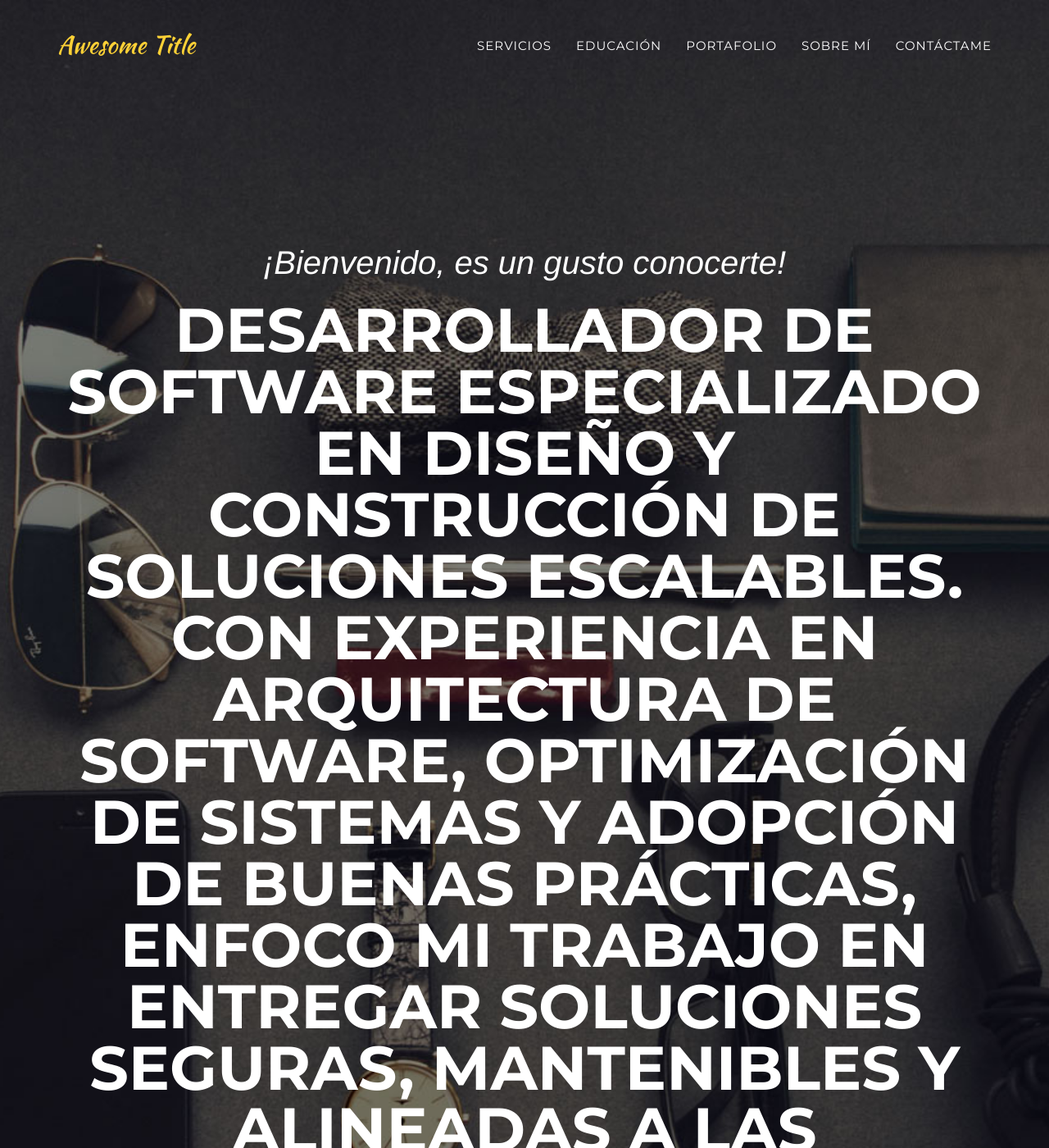
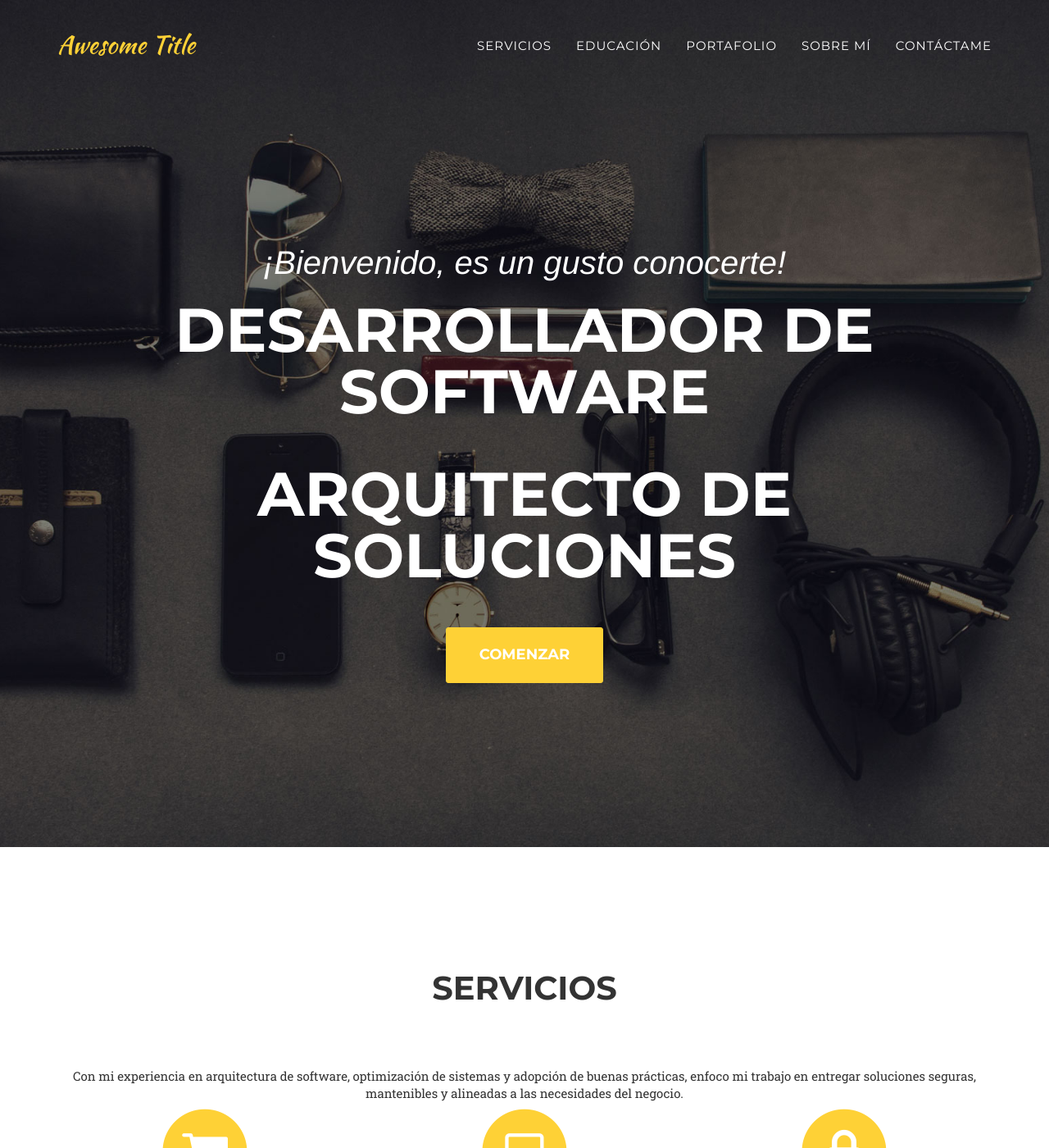
Before and after one commit to cesar-florian/Portfolio, a Jekyll site: the page built from index.html, in a window 1280 px wide and 1400 px high. Shown: the whole window at 82% size. Built offline with Jekyll 4.4.1, drawn with Linux system fonts in a browser that asks for light colours; some web fonts are replaced; some of the changed text lies outside the part shown.

Commit message:
no message

```diff
--- a/_includes/header.html
+++ b/_includes/header.html
@@ -45,7 +45,9 @@
         <div class="container">
             <div class="intro-text">
                 <div class="intro-lead-in">¡Bienvenido, es un gusto conocerte!</div>
-                <div class="intro-heading">Desarrollador de software especializado en diseño y construcción de soluciones escalables. Con experiencia en arquitectura de software, optimización de sistemas y adopción de buenas prácticas, enfoco mi trabajo en entregar soluciones seguras, mantenibles y alineadas a las necesidades del negocio.</div>
+                <div class="intro-heading">Desarrollador de Software</div>
+                <div class="intro-heading">Arquitecto de Soluciones</div>
+
                 <a href="#services" class="page-scroll btn btn-xl">Comenzar</a>
             </div>
         </div>
```
